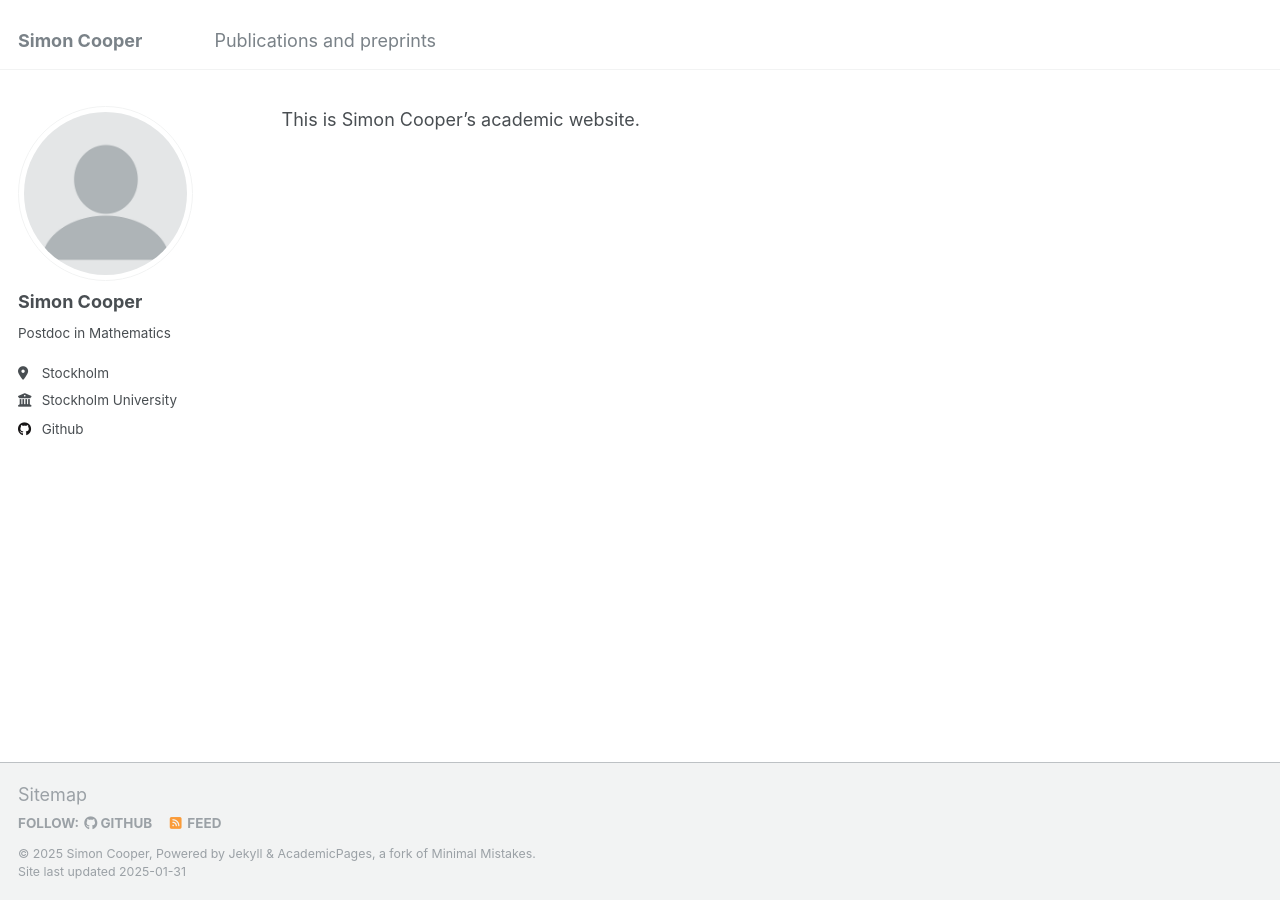
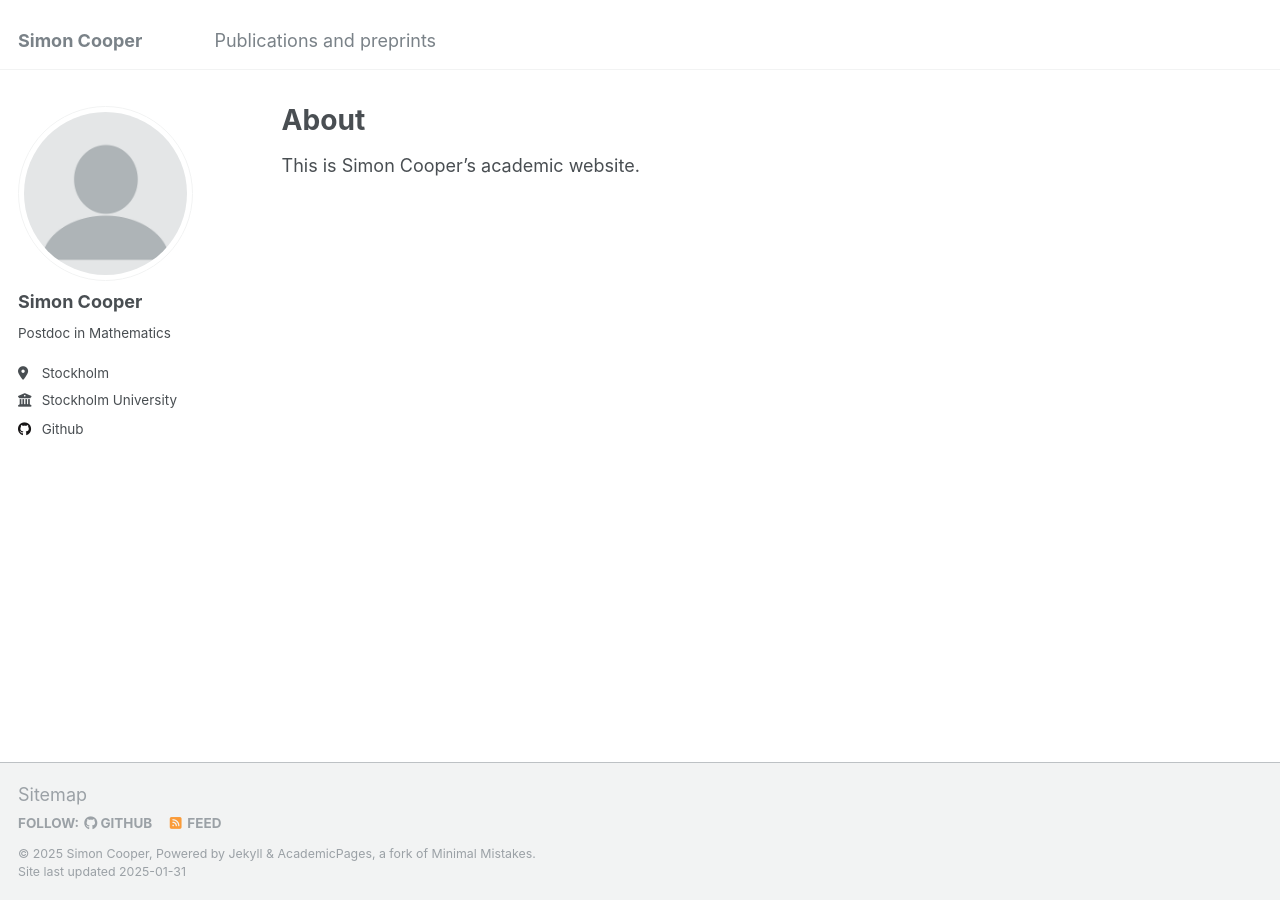
Before and after one commit to s-j-cooper/s-j-cooper.github.io, a Jekyll site: the page built from _pages/about.md, in a window 1280 px wide. Built offline with Jekyll 4.4.1, drawn with Linux system fonts in a browser that asks for light colours; our own code applies the rules of GitHub Pages for plain Markdown files.

Commit message:
Update about.md

```diff
--- a/_pages/about.md
+++ b/_pages/about.md
@@ -1 +1,9 @@
+---
+
+title: "About"
+layout: archive
+permalink: /about/
+
+---
+
 This is Simon Cooper's academic website.
```
